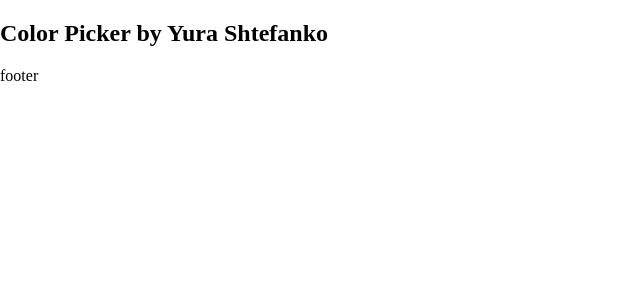
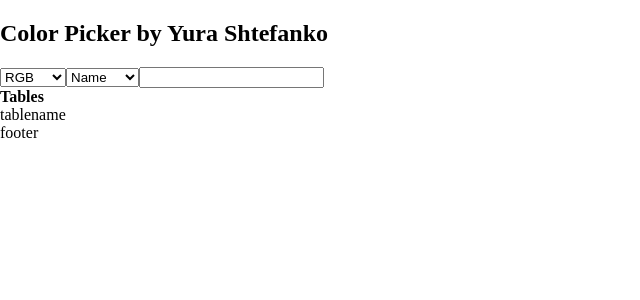
Before and after one commit to Viper-JSX/Colormania-React, a React (Create React App) app: page /tables in a window 1280 px wide. Shown: the top 300 px of the page, without its empty margins (0-640 px from the left). Built offline with nearby package versions, Linux system fonts and the light colour scheme.

Commit message:
Added conditional FilterTools rendering inside header based on URL path

```diff
--- a/src/components/Header/Header.tsx
+++ b/src/components/Header/Header.tsx
@@ -1,11 +1,17 @@
+import { Routes, Route } from "react-router";
 import { HeaderProps } from "../../typescript/types";
 import AppTitle from "./App_title";
+import FilterTools from "./Filter_tools/Filter_tools";
 
 
 function Header({ appTitle, handleColorModeChange, handleTableSortCriteriaChange, handleTableSearch } : HeaderProps):JSX.Element{
     return(
         <header>
             <AppTitle titleText={appTitle || "Color Picker by Yura Shtefanko"} />
+            <Routes>
+                <Route path="tables" element={<FilterTools  handleColorModeChange={handleColorModeChange} handleTableSortCriteriaChange={handleTableSortCriteriaChange} handleTableSearch={handleTableSearch}  />} />
+                {/*<Route path="/tables" element={<b>Sobora</b>} />*/}
+            </Routes>
         </header>
     );
 }
--- a/src/components/Home_page/Home_page.tsx
+++ b/src/components/Home_page/Home_page.tsx
@@ -1,6 +1,8 @@
 function HomePage():JSX.Element{
     return(
-        <div className="homePage"></div>
+        <div className="homePage">
+            Home page
+        </div>
     );
 }
 
--- a/src/components/Layout/Layout.tsx
+++ b/src/components/Layout/Layout.tsx
@@ -1,8 +1,11 @@
 import React from "react";
 import { Routes, Route } from "react-router";
+import TableClass from "../../classes/Table";
 import { LayoutProps } from "../../typescript/types";
 import Footer from "../Footer/Footer";
 import Header from "../Header/Header";
+import HomePage from "../Home_page/Home_page";
+import Tables from "../Tables/Tables";
 
 
 function Layout({ appTitle, handleColorModeChange, handleTableSortCriteriaChange, handleTableSearch } : LayoutProps):JSX.Element{
@@ -10,8 +13,10 @@ function Layout({ appTitle, handleColorModeChange, handleTableSortCriteriaChange
         <div id="layout">
             <Header />
                 <Routes>
-                    <Route path="/" element={null} />
-                    <Route path="/tables" element={null} />
+                    <Route path="/" element={<HomePage />} />
+                    <Route path="/tables" element={<Tables tables={[new TableClass("tablename", new Date())]} />} />
+
+                    <Route path="/user" />
                 </Routes>
 
             <Footer />
--- /dev/null
+++ b/src/components/Tables/Table.tsx
@@ -0,0 +1,12 @@
+import Color from "../../classes/Color";
+import TableClass from "../../classes/Table";
+
+function Table({ table } : { table: TableClass }){
+    return(
+        <div className="table">
+            {table.name}
+        </div>
+    );
+}
+
+export default Table;
--- /dev/null
+++ b/src/components/Tables/Tables.tsx
@@ -0,0 +1,16 @@
+import TableClass from "../../classes/Table";
+import Table from "./Table";
+
+function Tables({ tables } : {tables: TableClass[]}):JSX.Element{
+    return(
+        <div className="tables">
+            <b>Tables</b>
+
+            {
+                tables.map((table) => <Table table={table} /> )
+            }
+        </div>
+    );
+}
+
+export default Tables;
```
Also changed, not shown: src/typescript/types.tsx (+4 -4 lines).
